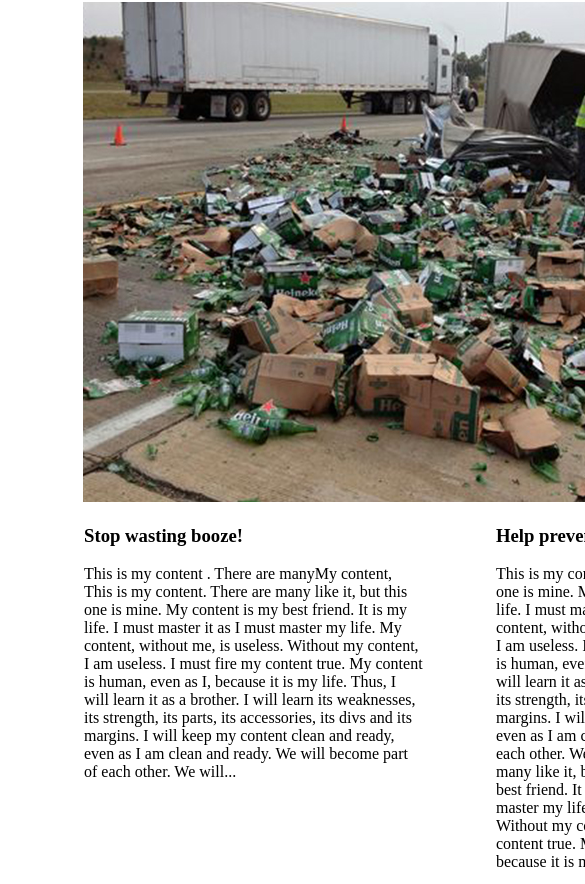
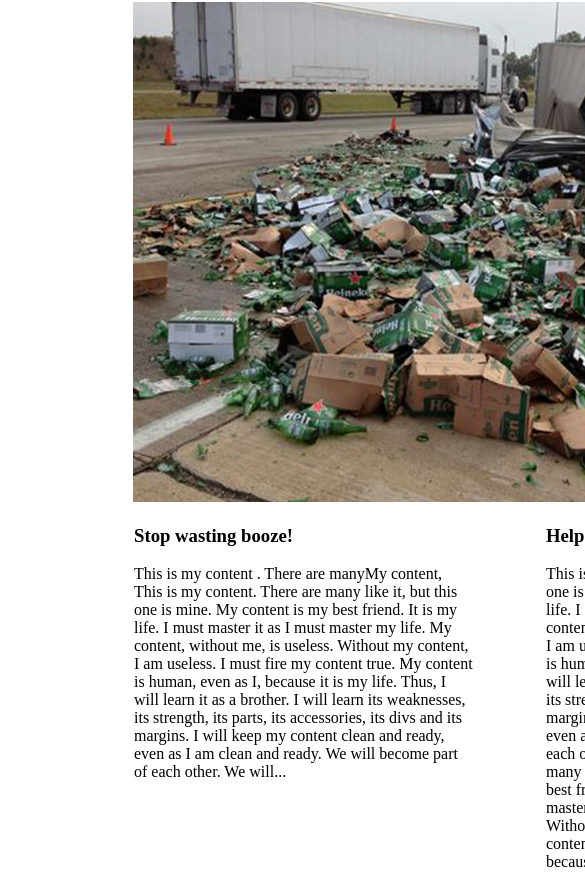
Before and after one commit to johnlagreco/JLagreco_MediaQueries, a plain HTML site: page index.html in a window 390 px wide. Shown: the part 216-1100 px from the top of the page, 585 px wide, since content can reach past the window. Drawn offline with Linux system fonts and the light colour scheme.

Commit message:
Finished site and ready for media queries.

```diff
--- a/styles.css
+++ b/styles.css
@@ -1,6 +1,6 @@
 #wrapper{
 	margin: 0 auto;
-	width: 900px;
+	width: 1000px;
 }
 
 .logo{
@@ -40,7 +40,7 @@ ul{
 
 #para1{
 	float: left;
-	padding-left: 10px;
+	padding-left: 60px;
 	width: 340px;
 	margin-left: 66px;
 }
```
